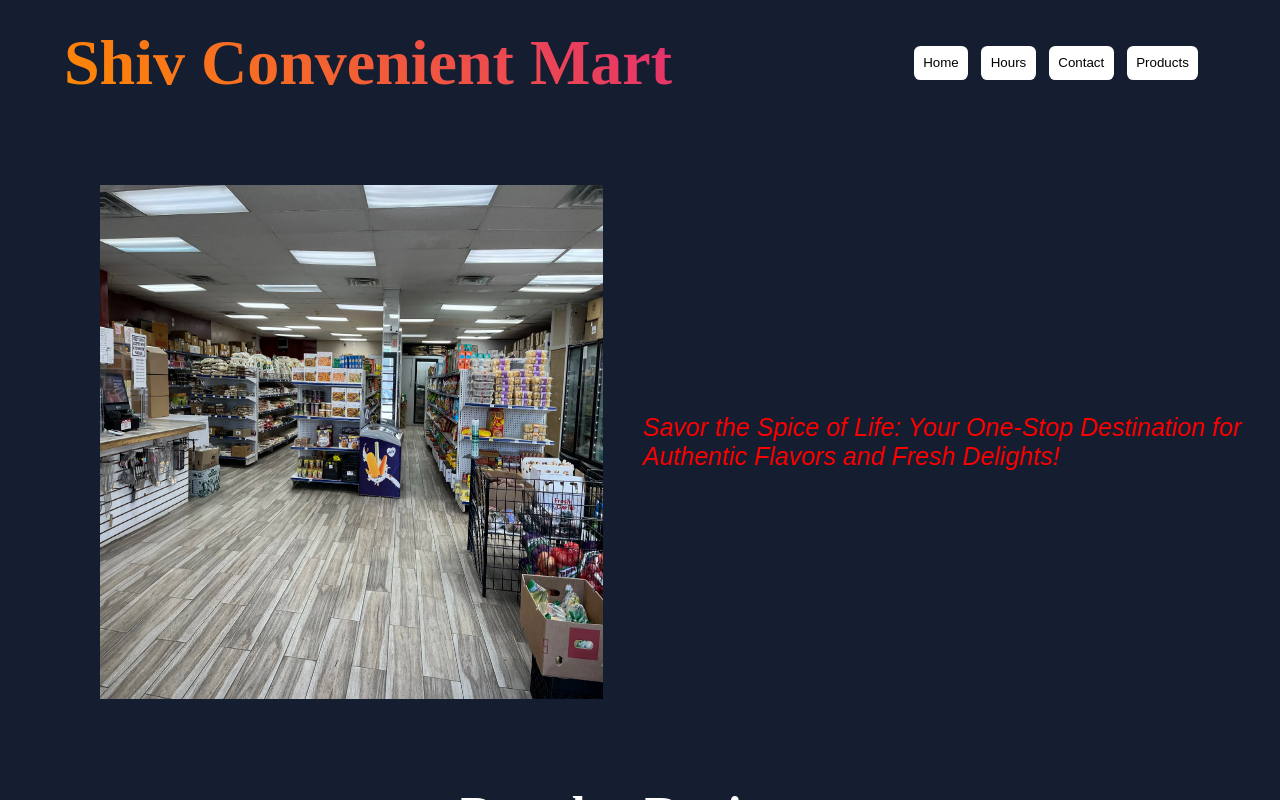
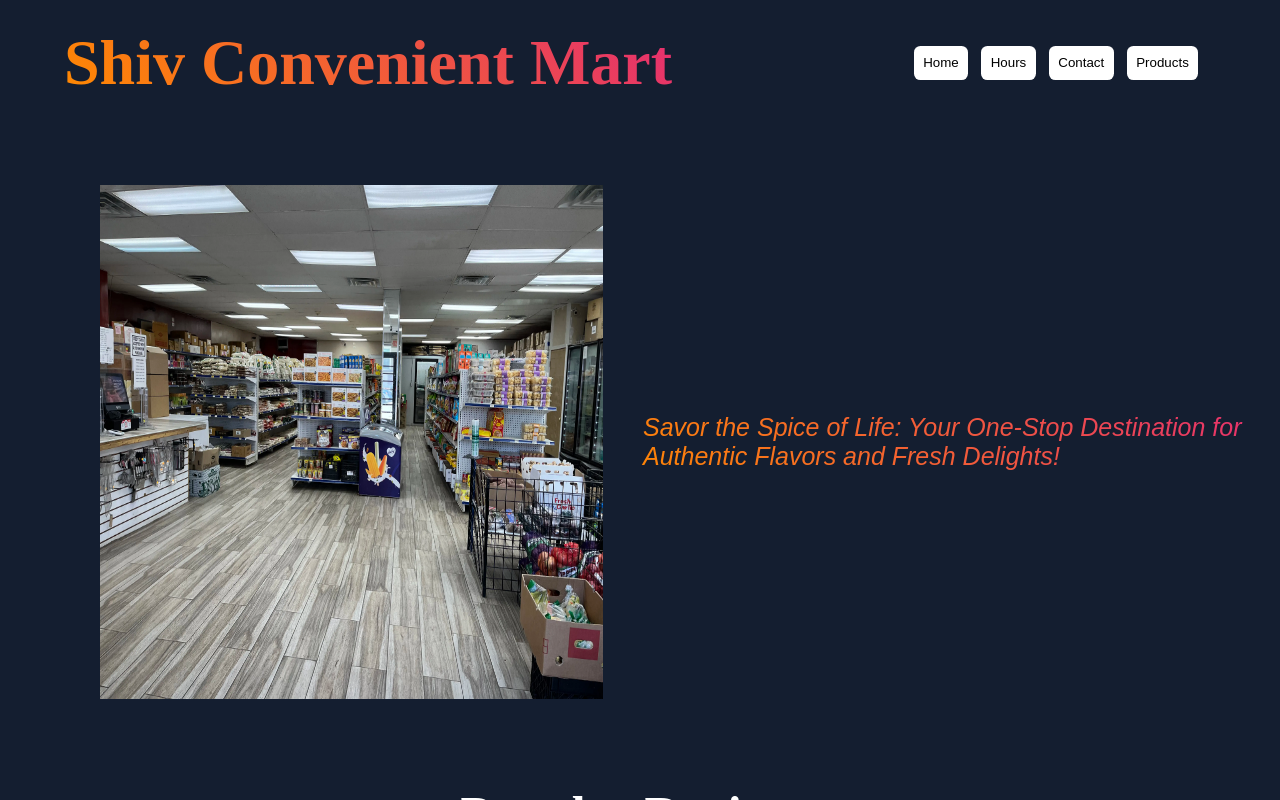
Before and after one commit to deeppatel0331/Shiv-Convenient-Mart-Website, a Next.js app: page / in a window 1280 px wide. Built offline with nearby package versions, Linux system fonts and the light colour scheme.

Commit message:
improved the appearance via styling

```diff
--- a/pages/index.js
+++ b/pages/index.js
@@ -121,7 +121,9 @@ const Motto = styled.p`
   font-size: 25px;
   font-family: Sans-Serif;
   font-style: italic;
-  color: red;
+  background: linear-gradient(45deg, #ff8a00, #e52e71);
+  -webkit-background-clip: text;
+  color: transparent;
   animation: ${fade} 2s ease;
 `
 //storage for the review portion
```
